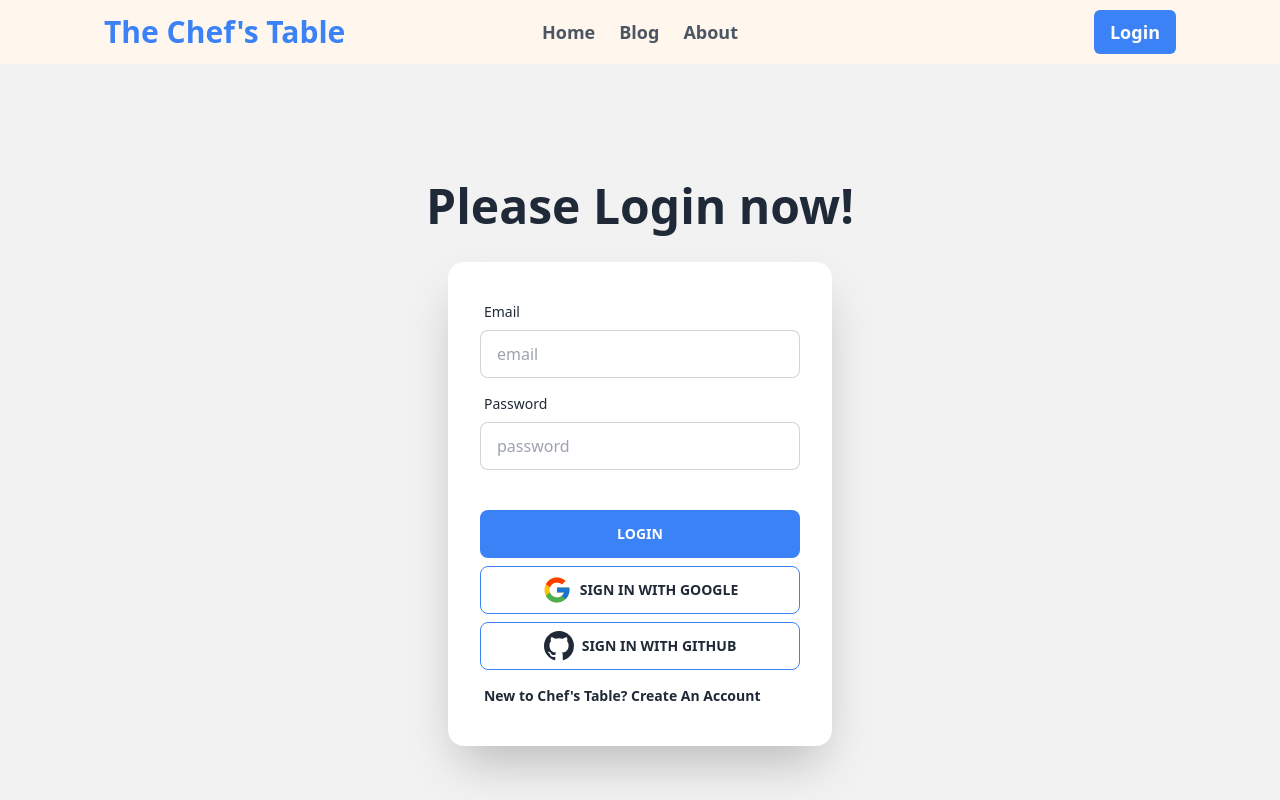
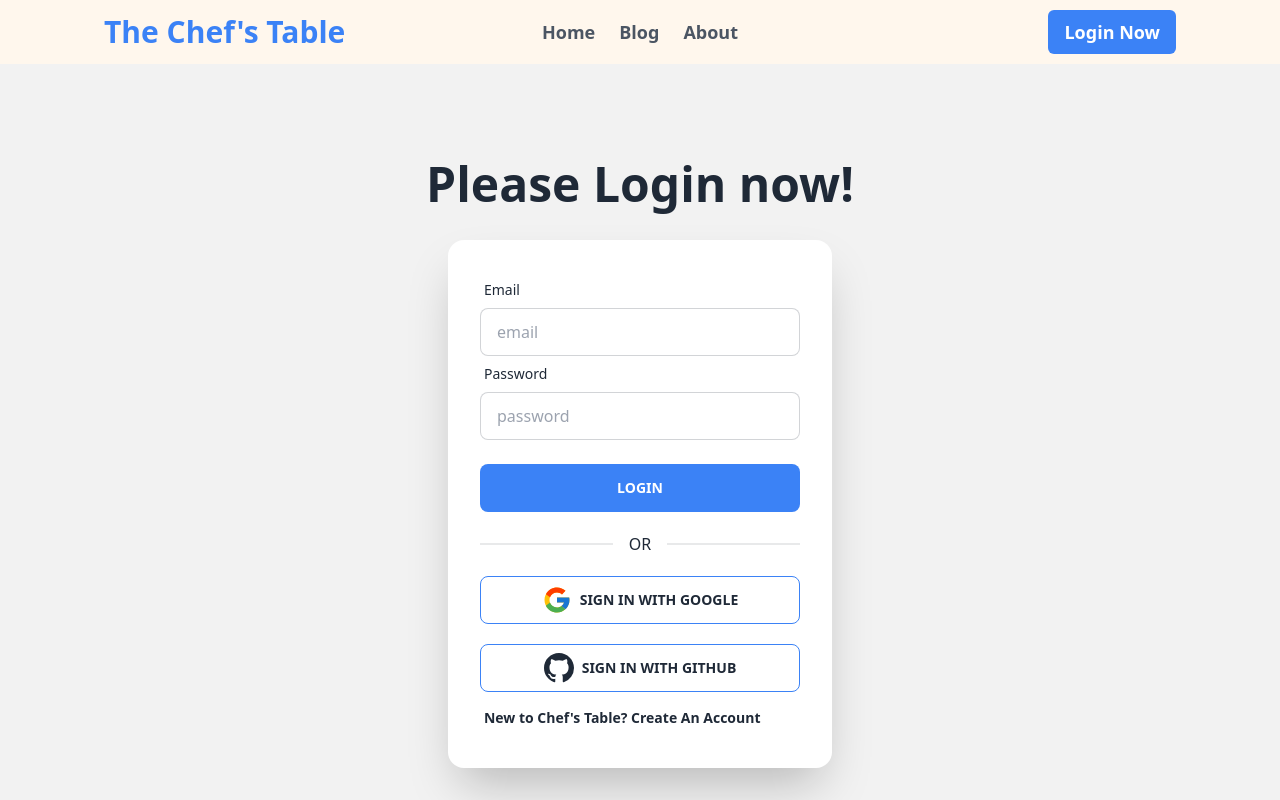
Before and after one commit to hbashar434/chef-recipe-client, a React (Vite) app: page /login in a window 1280 px wide. Shown: the top 800 px of the page. Built offline with nearby package versions, Linux system fonts and the light colour scheme; no server answers.

Commit message:
fixed input field

```diff
--- a/src/pages/shared/Login/Login.jsx
+++ b/src/pages/shared/Login/Login.jsx
@@ -62,7 +62,8 @@ const Login = () => {
         <h1 className="text-5xl font-bold">Please Login now!</h1>
         <div className="text-center lg:text-left"></div>
         <div className="card flex-shrink-0 w-full max-w-sm shadow-2xl bg-base-100">
-          <form className="card-body" onSubmit={handleLogin}>
+          <div className="card-body">
+            <form onSubmit={handleLogin}>
               <div className="form-control">
                 <label className="label">
                   <span className="label-text">Email</span>
@@ -93,6 +94,10 @@ const Login = () => {
                   Login
                 </button>
               </div>
+            </form>
+            <div className="flex flex-col w-full border-opacity-50">
+              <div className="divider">OR</div>
+            </div>
             <button
               onClick={handleGoogleSignIn}
               className="btn btn-outline border-blue-500 hover:bg-blue-500 hover:border-none"
@@ -105,7 +110,7 @@ const Login = () => {
             </button>
             <button
               onClick={handleGithubSignIn}
-              className="btn btn-outline border-blue-500 hover:bg-blue-500 hover:border-none"
+              className="btn btn-outline border-blue-500 hover:bg-blue-500 hover:border-none mt-3"
             >
               {" "}
               <span className="mr-2">
@@ -121,7 +126,7 @@ const Login = () => {
                 New to Chef's Table? Create An Account
               </Link>
             </label>
-          </form>
+          </div>
         </div>
       </div>
     </div>
--- a/src/pages/shared/Navbar/Navbar.jsx
+++ b/src/pages/shared/Navbar/Navbar.jsx
@@ -131,7 +131,7 @@ const Navbar = () => {
               to="/login"
               className="my-btn md:text-lg md:font-semibold normal-case"
             >
-              Login
+              Login Now
             </Link>
           )}
         </div>
```
Also changed, not shown: src/pages/ChefCard/ChefDetails/ChefDetails.jsx (+6 -5 lines). Lines whose indentation alone changed are shown as unchanged.
